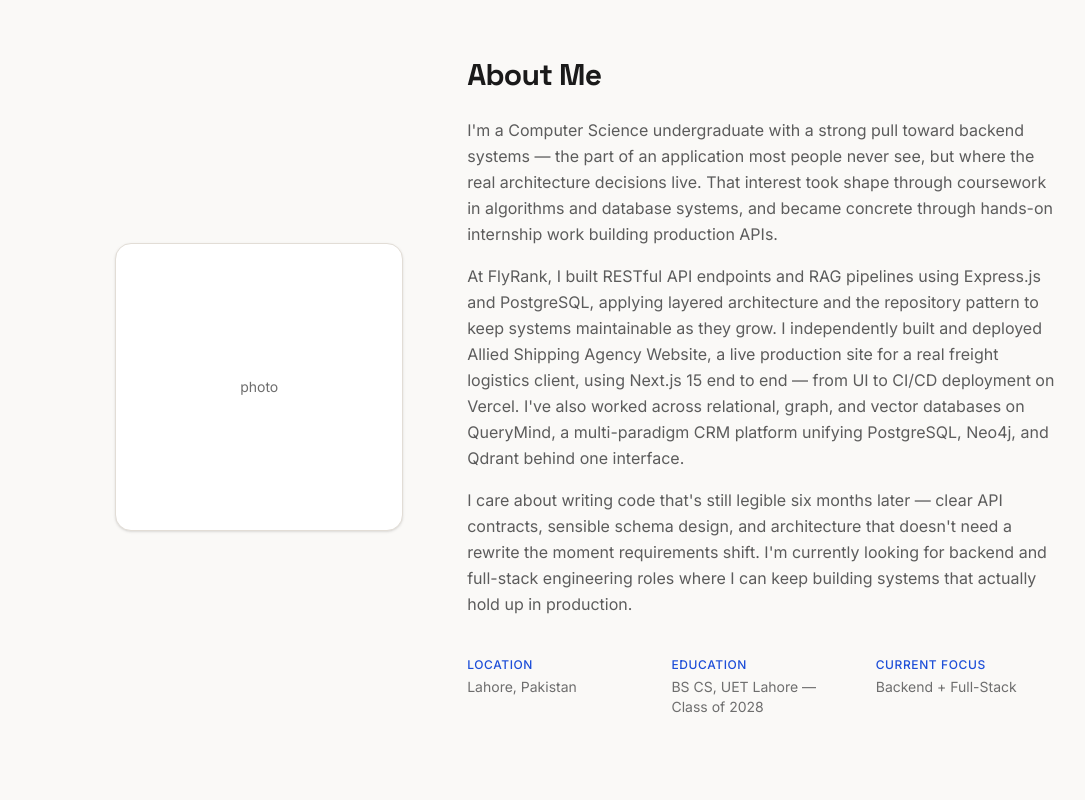
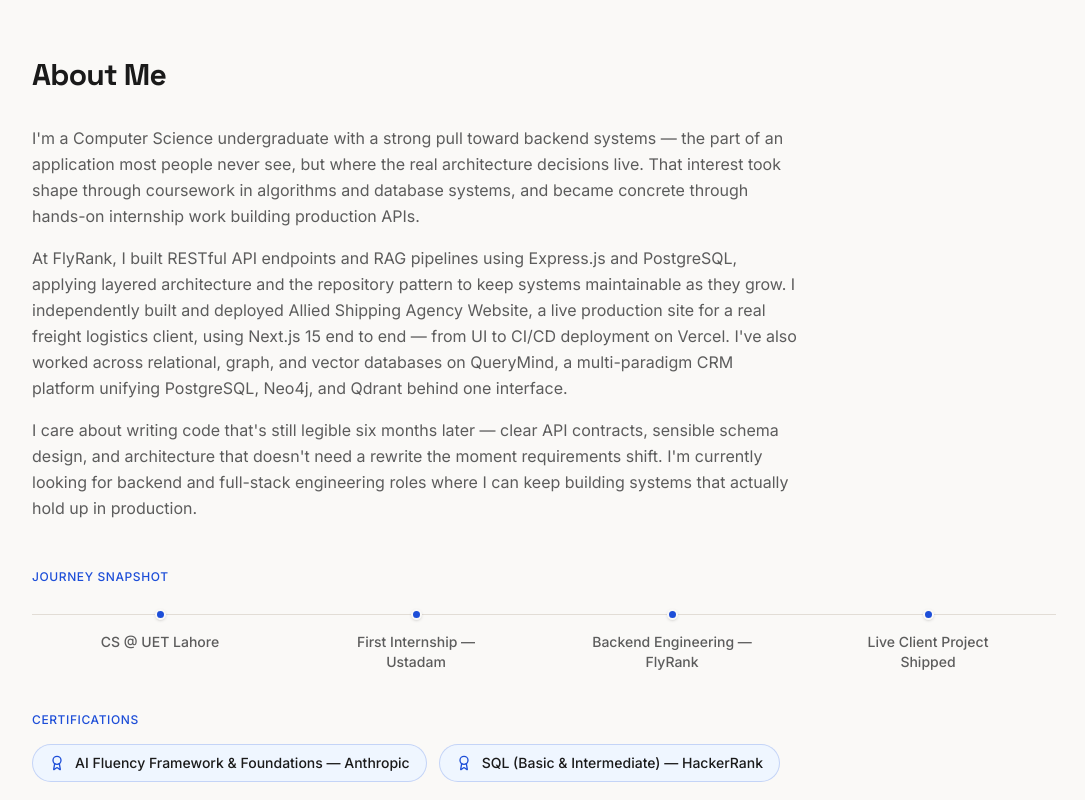
Before and after one commit to Mairaarshad19/Portfolio, a Next.js app: page / in a window 1280 px wide. Shown: the part 920-1720 px from the top of the page, without its empty margins (96-1181 px from the left). Built offline with nearby package versions, Linux system fonts and the light colour scheme.

Commit message:
feat: replace About photo and quick-facts with journey snapshot and certifications

```diff
--- a/src/components/About.tsx
+++ b/src/components/About.tsx
@@ -1,10 +1,11 @@
 "use client";
 
+import { Award } from "lucide-react";
 import { aboutContent } from "@/data/portfolio-content";
 import { useScrollReveal } from "@/lib/useScrollReveal";
 
 export default function About() {
-  const { paragraph, quickFacts } = aboutContent;
+  const { paragraph, journeyMilestones, certifications } = aboutContent;
   const { ref, revealed } = useScrollReveal();
 
   return (
@@ -13,39 +14,57 @@
         ref={ref}
         className={`container-content scroll-reveal ${revealed ? "revealed" : ""}`}
       >
-        <div className="grid grid-cols-1 md:grid-cols-5 gap-12 md:gap-16 items-center">
-          {/* Photo column */}
-          <div className="md:col-span-2 flex justify-center md:justify-end">
-            <div className="relative w-56 h-56 sm:w-72 sm:h-72 rounded-2xl overflow-hidden bg-bg-elevated border border-border shadow-sm">
-              <div className="w-full h-full flex items-center justify-center text-fg-dim text-sm">
-                photo
-              </div>
-            </div>
-          </div>
-
-          {/* Text column */}
-          <div className="md:col-span-3">
-            <h2 className="text-2xl sm:text-3xl font-display font-bold tracking-tight text-fg mb-6">
+        <h2 className="text-2xl sm:text-3xl font-display font-bold tracking-tight text-fg mb-8">
           About Me
         </h2>
 
-            <div className="space-y-4 text-sm sm:text-base text-fg-muted leading-relaxed">
+        {/* Bio paragraphs */}
+        <div className="space-y-4 text-sm sm:text-base text-fg-muted leading-relaxed max-w-3xl">
           {paragraph.map((p, i) => (
             <p key={i}>{p}</p>
           ))}
         </div>
 
-            {/* Quick facts */}
-            <dl className="stagger-container mt-10 grid grid-cols-1 sm:grid-cols-3 gap-5 sm:gap-6">
-              {quickFacts.map((fact) => (
-                <div key={fact.label} className="stagger-item">
-                  <dt className="text-xs font-medium text-accent uppercase tracking-wider mb-1">
-                    {fact.label}
-                  </dt>
-                  <dd className="text-sm text-fg-dim">{fact.value}</dd>
+        {/* Journey snapshot — compact horizontal mini-timeline */}
+        <div className="mt-12">
+          <h3 className="text-xs font-medium text-accent uppercase tracking-wider mb-6">
+            Journey Snapshot
+          </h3>
+          <div className="relative">
+            {/* Connecting line — hidden on mobile */}
+            <div className="absolute top-[5px] left-0 right-0 h-px bg-border hidden md:block" />
+            <ol className="stagger-container grid grid-cols-1 gap-6 md:grid-cols-4 md:gap-0">
+              {journeyMilestones.map((milestone) => (
+                <li
+                  key={milestone}
+                  className="stagger-item relative flex items-center gap-3 md:flex-col md:text-center md:gap-3"
+                >
+                  {/* Dot */}
+                  <span className="relative z-10 w-[11px] h-[11px] rounded-full bg-accent border-2 border-bg shadow-sm shrink-0" />
+                  <span className="text-sm font-medium text-fg-muted md:max-w-[160px]">
+                    {milestone}
+                  </span>
+                </li>
+              ))}
+            </ol>
+          </div>
+        </div>
+
+        {/* Certifications */}
+        <div className="stagger-container mt-10">
+          <h3 className="text-xs font-medium text-accent uppercase tracking-wider mb-4">
+            Certifications
+          </h3>
+          <div className="flex flex-wrap gap-3">
+            {certifications.map((cert) => (
+              <div
+                key={cert}
+                className="stagger-item inline-flex items-center gap-2.5 bg-accent-subtle border border-accent/20 rounded-full px-4 py-2"
+              >
+                <Award size={16} className="text-accent shrink-0" />
+                <span className="text-sm font-medium text-fg">{cert}</span>
               </div>
             ))}
-            </dl>
           </div>
         </div>
       </div>
--- a/src/data/portfolio-content.ts
+++ b/src/data/portfolio-content.ts
@@ -21,10 +21,15 @@
     "At FlyRank, I built RESTful API endpoints and RAG pipelines using Express.js and PostgreSQL, applying layered architecture and the repository pattern to keep systems maintainable as they grow. I independently built and deployed Allied Shipping Agency Website, a live production site for a real freight logistics client, using Next.js 15 end to end — from UI to CI/CD deployment on Vercel. I've also worked across relational, graph, and vector databases on QueryMind, a multi-paradigm CRM platform unifying PostgreSQL, Neo4j, and Qdrant behind one interface.",
     "I care about writing code that's still legible six months later — clear API contracts, sensible schema design, and architecture that doesn't need a rewrite the moment requirements shift. I'm currently looking for backend and full-stack engineering roles where I can keep building systems that actually hold up in production.",
   ],
-  quickFacts: [
-    { label: "Location", value: "Lahore, Pakistan" },
-    { label: "Education", value: "BS CS, UET Lahore — Class of 2028" },
-    { label: "Current Focus", value: "Backend + Full-Stack" },
+  journeyMilestones: [
+    "CS @ UET Lahore",
+    "First Internship — Ustadam",
+    "Backend Engineering — FlyRank",
+    "Live Client Project Shipped",
+  ],
+  certifications: [
+    "AI Fluency Framework & Foundations — Anthropic",
+    "SQL (Basic & Intermediate) — HackerRank",
   ],
 };
 
```
Lines whose indentation alone changed are shown as unchanged.
